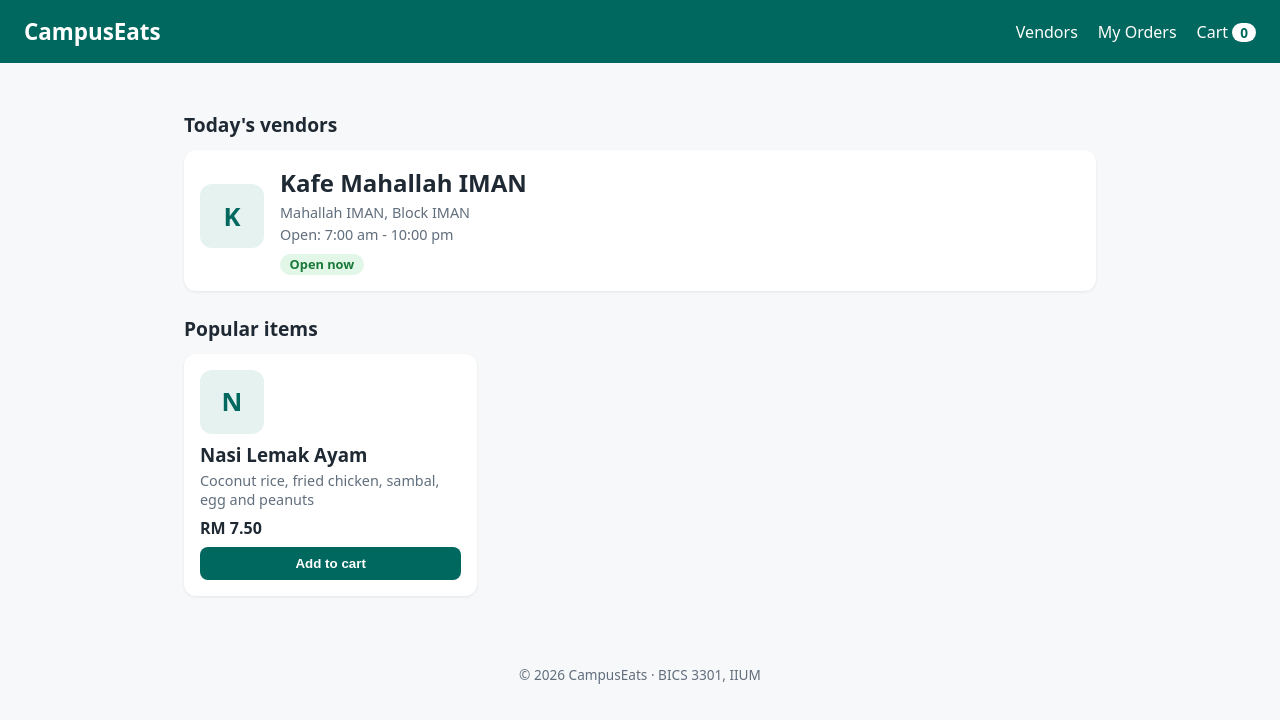
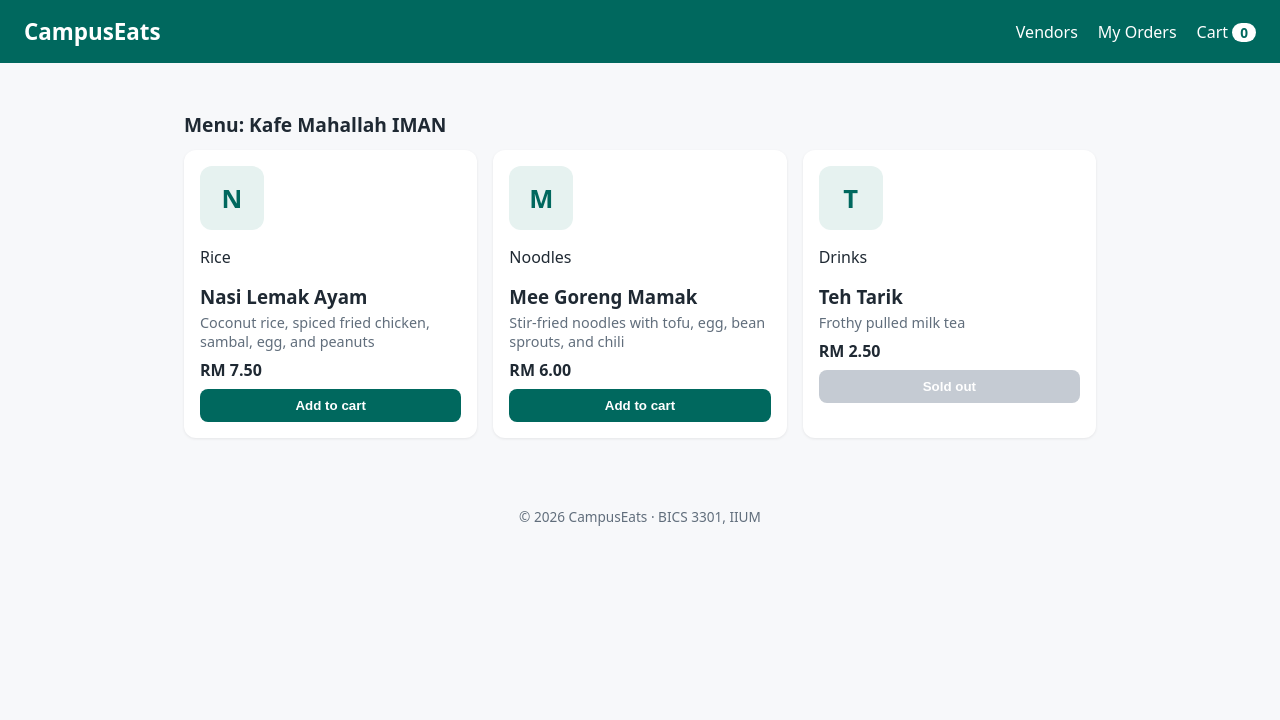
Before and after one commit to evaunit13/campuseats-2428591, a React (Vite) app: page / in a window 1280 px wide. Shown: the top 720 px of the page. Built offline with nearby package versions, Linux system fonts and the light colour scheme.

Commit message:
feat(menu): add vendor dataset and dynamic MenuList component

```diff
--- a/src/App.jsx
+++ b/src/App.jsx
@@ -1,25 +1,23 @@
+import vendors from './data/vendors.js'
 import Header from './components/Header.jsx'
-import VendorCard from './components/VendorCard.jsx'
-import MenuItemCard from './components/MenuItemCard.jsx'
+import MenuList from './components/MenuList.jsx'
 import Footer from './components/Footer.jsx'
+
 function App() {
+  const selectedVendor = vendors[0]
+
   return (
     <>
       <Header />
       <main className="container">
         <section>
-          <h2 className="section-title">Today's vendors</h2>
-          <VendorCard />
-        </section>
-        <section>
-          <h2 className="section-title">Popular items</h2>
-          <div className="grid">
-            <MenuItemCard />
-          </div>
+          <h2 className="section-title">Menu: {selectedVendor.name}</h2>
+          <MenuList items={selectedVendor.menu} />
         </section>
       </main>
       <Footer />
     </>
   )
 }
+
 export default App
--- a/src/components/MenuItemCard.jsx
+++ b/src/components/MenuItemCard.jsx
@@ -1,13 +1,8 @@
-function MenuItemCard() {
-  const item = {
-    name: 'Nasi Lemak Ayam',
-    description: 'Coconut rice, fried chicken, sambal, egg and peanuts',
-    price: 7.5,
-    available: true,
-  }
+function MenuItemCard({ item }) {
   return (
     <article className="card menu-card">
       <div className="thumb" aria-hidden="true">{item.name.charAt(0)}</div>
+      <p className="tag">{item.category}</p>
       <h3>{item.name}</h3>
       <p className="muted">{item.description}</p>
       <p className="price">RM {item.price.toFixed(2)}</p>
@@ -17,4 +12,5 @@
     </article>
   )
 }
+
 export default MenuItemCard
--- /dev/null
+++ b/src/components/MenuList.jsx
@@ -0,0 +1,17 @@
+import MenuItemCard from './MenuItemCard.jsx'
+
+function MenuList({ items }) {
+  if (items.length === 0) {
+    return <p className="muted">No items on this menu yet.</p>
+  }
+
+  return (
+    <div className="grid">
+      {items.map((item) => (
+        <MenuItemCard key={item.id} item={item} />
+      ))}
+    </div>
+  )
+}
+
+export default MenuList
--- /dev/null
+++ b/src/data/vendors.js
@@ -0,0 +1,62 @@
+const vendors = [
+  {
+    id: 'kafe-mahallah-iman',
+    name: 'Kafe Mahallah IMAN',
+    location: 'Mahallah IMAN, Block IMAN',
+    openHours: '7:00 am - 10:00 pm',
+    isOpen: true,
+    menu: [
+      {
+        id: 'iman-1',
+        name: 'Nasi Lemak Ayam',
+        description: 'Coconut rice, spiced fried chicken, sambal, egg, and peanuts',
+        price: 7.5,
+        category: 'Rice',
+        available: true,
+      },
+      {
+        id: 'iman-2',
+        name: 'Mee Goreng Mamak',
+        description: 'Stir-fried noodles with tofu, egg, bean sprouts, and chili',
+        price: 6.0,
+        category: 'Noodles',
+        available: true,
+      },
+      {
+        id: 'iman-3',
+        name: 'Teh Tarik',
+        description: 'Frothy pulled milk tea',
+        price: 2.5,
+        category: 'Drinks',
+        available: false,
+      },
+    ],
+  },
+  {
+    id: 'kafe-aminah',
+    name: 'Kafe Mahallah Aminah',
+    location: 'Mahallah Aminah, Ground Floor',
+    openHours: '8:00 am - 9:00 pm',
+    isOpen: true,
+    menu: [
+      {
+        id: 'ami-1',
+        name: 'Nasi Ayam Penyet',
+        description: 'Smashed fried chicken with sambal and rice',
+        price: 9.0,
+        category: 'Rice',
+        available: true,
+      },
+      {
+        id: 'ami-2',
+        name: 'Air Bandung',
+        description: 'Rose syrup with milk',
+        price: 3.0,
+        category: 'Drinks',
+        available: true,
+      },
+    ],
+  },
+]
+
+export default vendors
```
